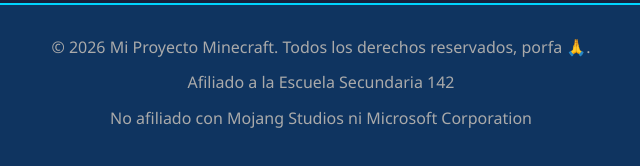
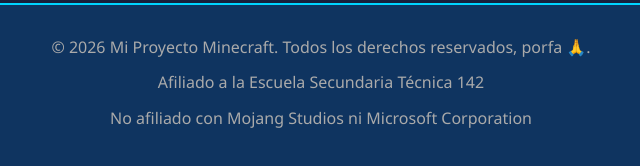
Before and after one commit to Alexis-dev25/ProyectoEST142, a plain HTML site: page index.html in a window 1280 px wide. Shown: the part 3855-4021 px from the top of the page, 319-959 px from the left. Drawn offline with Linux system fonts and the light colour scheme.

Commit message:
Update index.html

```diff
--- a/index.html
+++ b/index.html
@@ -502,7 +502,7 @@
     <footer>
         <div class="container">
             <p>&copy; 2026 Mi Proyecto Minecraft. Todos los derechos reservados, porfa 🙏.</p>
-            <p>Afiliado a la Escuela Secundaria 142 </p>
+            <p>Afiliado a la Escuela Secundaria Técnica 142 </p>
             <p>No afiliado con Mojang Studios ni Microsoft Corporation</p>
         </div>
     </footer>
```
